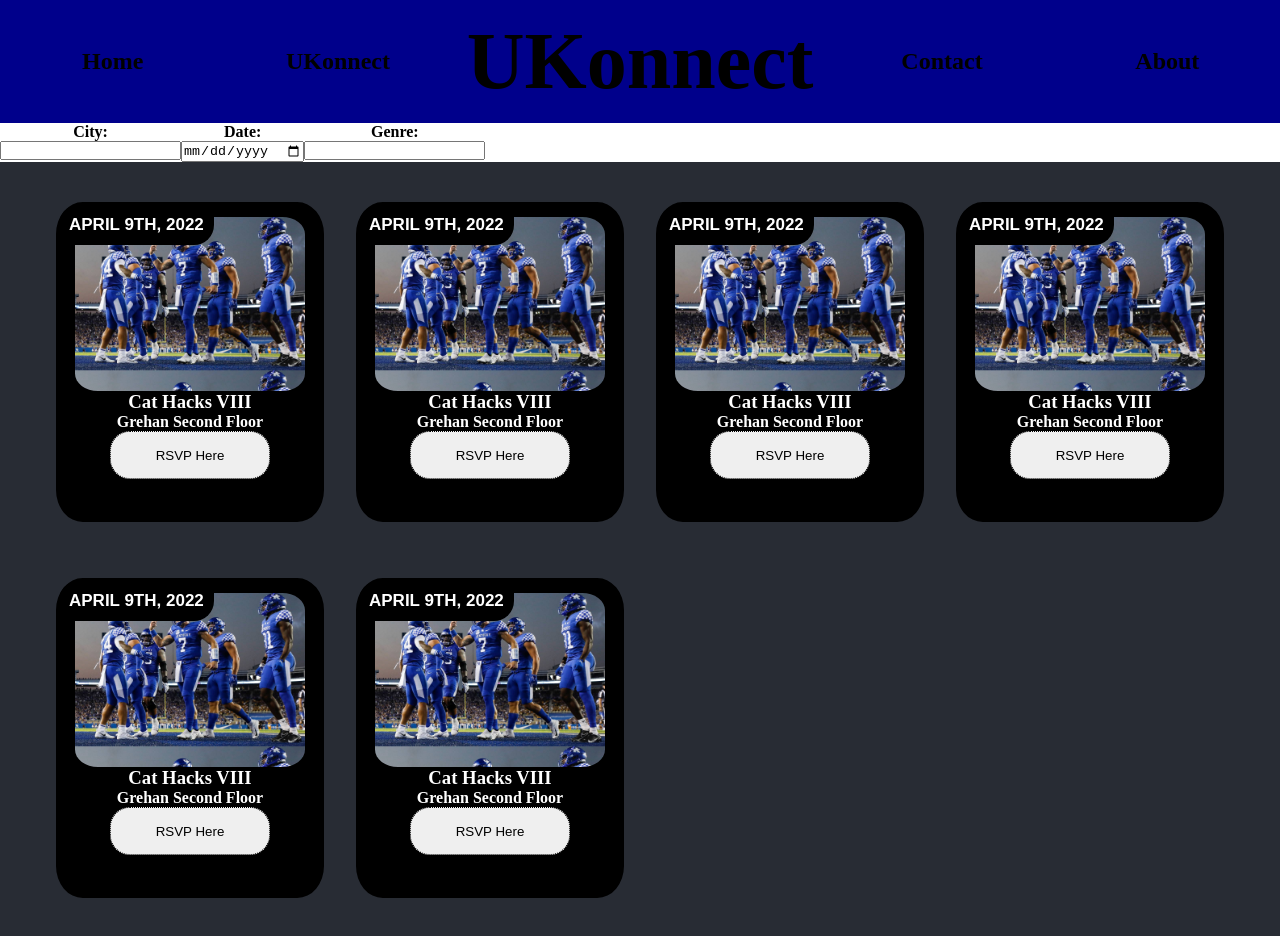
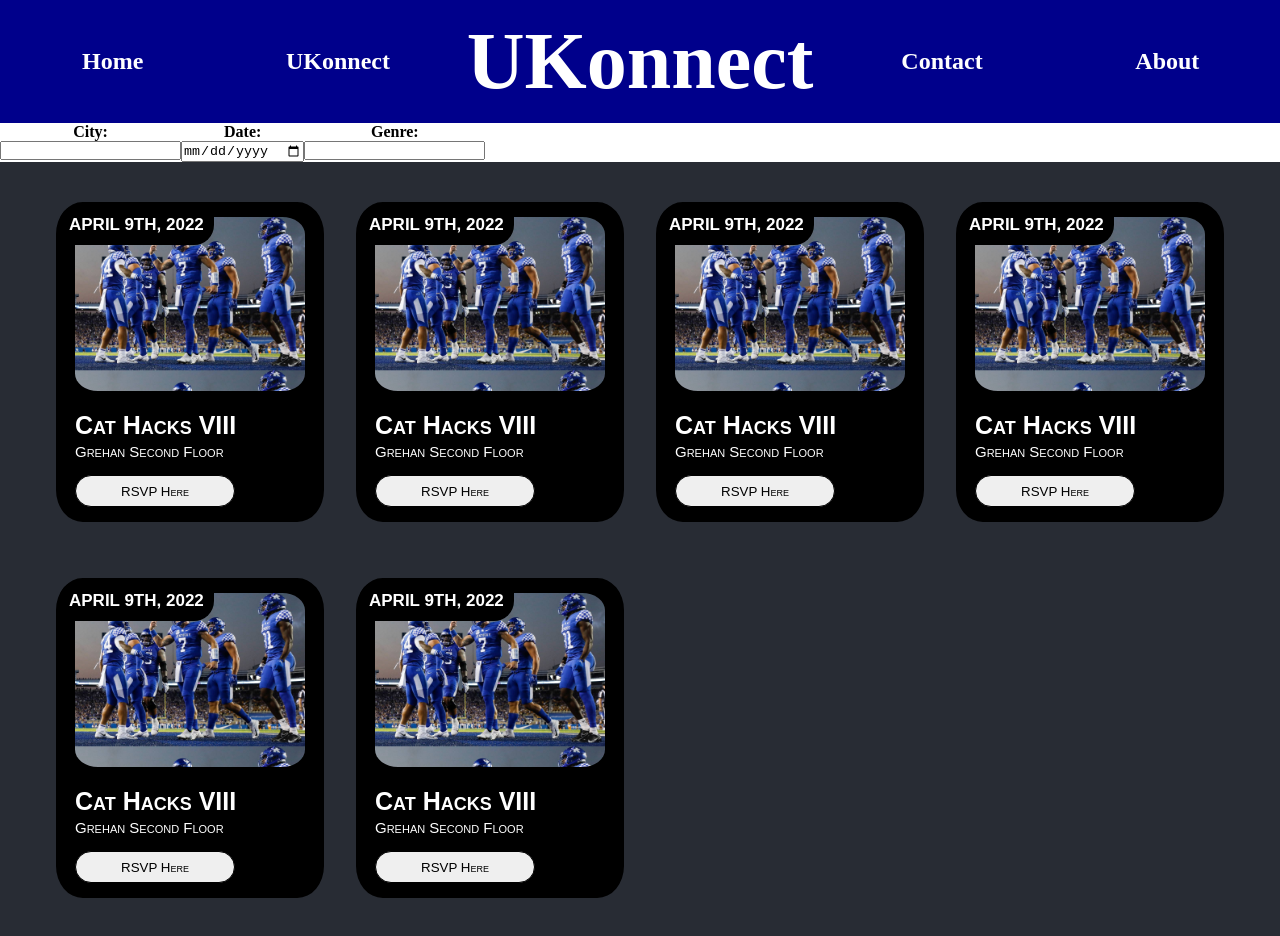
Before and after one commit to mrwhalen22/CatHacks2022, a React (Create React App) app in the folder cathacks2022/: page / in a window 1280 px wide. Shown: the top 936 px of the page. Built offline with nearby package versions, Linux system fonts and the light colour scheme.

Commit message:
Fixing Matthew's Changes

```diff
--- a/cathacks2022/src/App.css
+++ b/cathacks2022/src/App.css
@@ -10,6 +10,7 @@
 .App-Title{
   font-size: 5rem;
   padding: 0.5rem 1rem;
+  color: white;
 }
 .App-navbar{
   display: flex;
@@ -29,6 +30,7 @@
 .navbar-element {
   padding: 1rem 1rem;
   width: 20%;
+  color: white;
 }
 
 .navbar-element:hover {
@@ -39,6 +41,7 @@
 .App-logo {
   height: 40vmin;
   pointer-events: none;
+
 }
 
 .search-banner {
--- a/cathacks2022/src/EventCard.css
+++ b/cathacks2022/src/EventCard.css
@@ -24,15 +24,32 @@
 }
 
 .event-name {
+    font-size: 25px;
     align-items: left;
+    font-family: Arial, Helvetica, sans-serif;
+    margin-top: 20px;
+    text-align: left;
+    font-variant: small-caps
+}
+
+.event-button {
+    display: flex;
+    width: 10rem;
+    height: 2rem;
+    text-align: center;
+    border-radius: 20px;
+    border: 1px solid black;
+    justify-content: center;
+    align-items: center;
+    margin-top: 15px;
+    font-family: Arial, Helvetica, sans-serif;
+    font-variant: small-caps;
+    font-weight: 300;
 
 }
 
-.event-button {
-    width: 10rem;
-    height: 3rem;
-    border-radius: 20px;
-    border: 1px dotted black;
+span {
+    text-align: center;
 
 }
 
@@ -62,3 +79,13 @@
     font-family: Arial, Helvetica, sans-serif;
     text-transform: uppercase;
 }
+
+.event-location {
+    font-size: 15px;
+    align-items: left;
+    font-family: Arial, Helvetica, sans-serif;
+    margin-top: 3px;
+    text-align: left;
+    font-variant: small-caps;
+    font-weight: 50;
+}
--- a/cathacks2022/src/EventCard.js
+++ b/cathacks2022/src/EventCard.js
@@ -11,7 +11,7 @@ class EventCard extends React.Component {
                 <h4 className="event-date">{this.props.date}</h4>
             </div>
             <h4 className="event-location">{this.props.location}</h4>
-            <button className="event-button">RSVP Here</button>
+            <button className="event-button"><span>RSVP Here</span></button>
 
 
 
```
